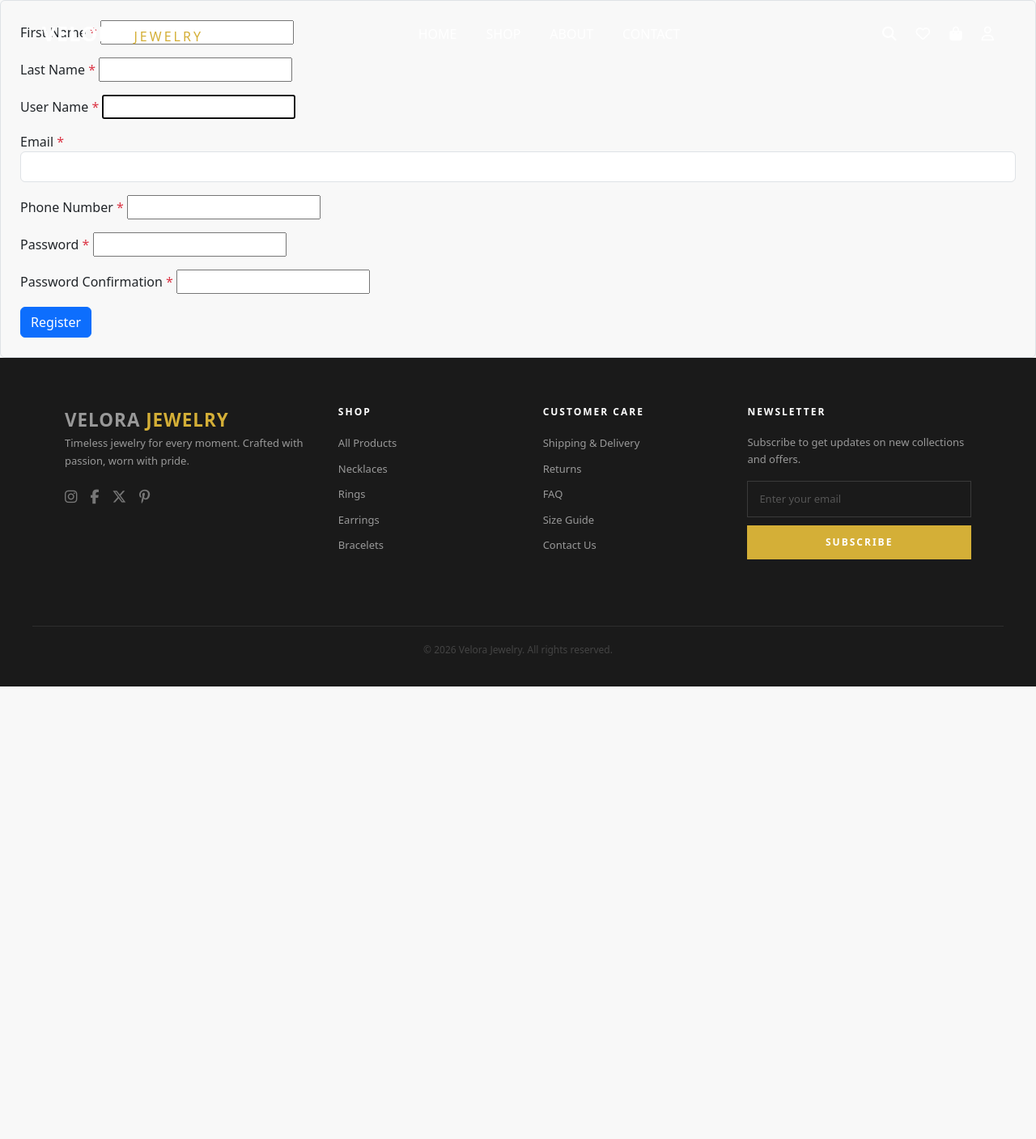
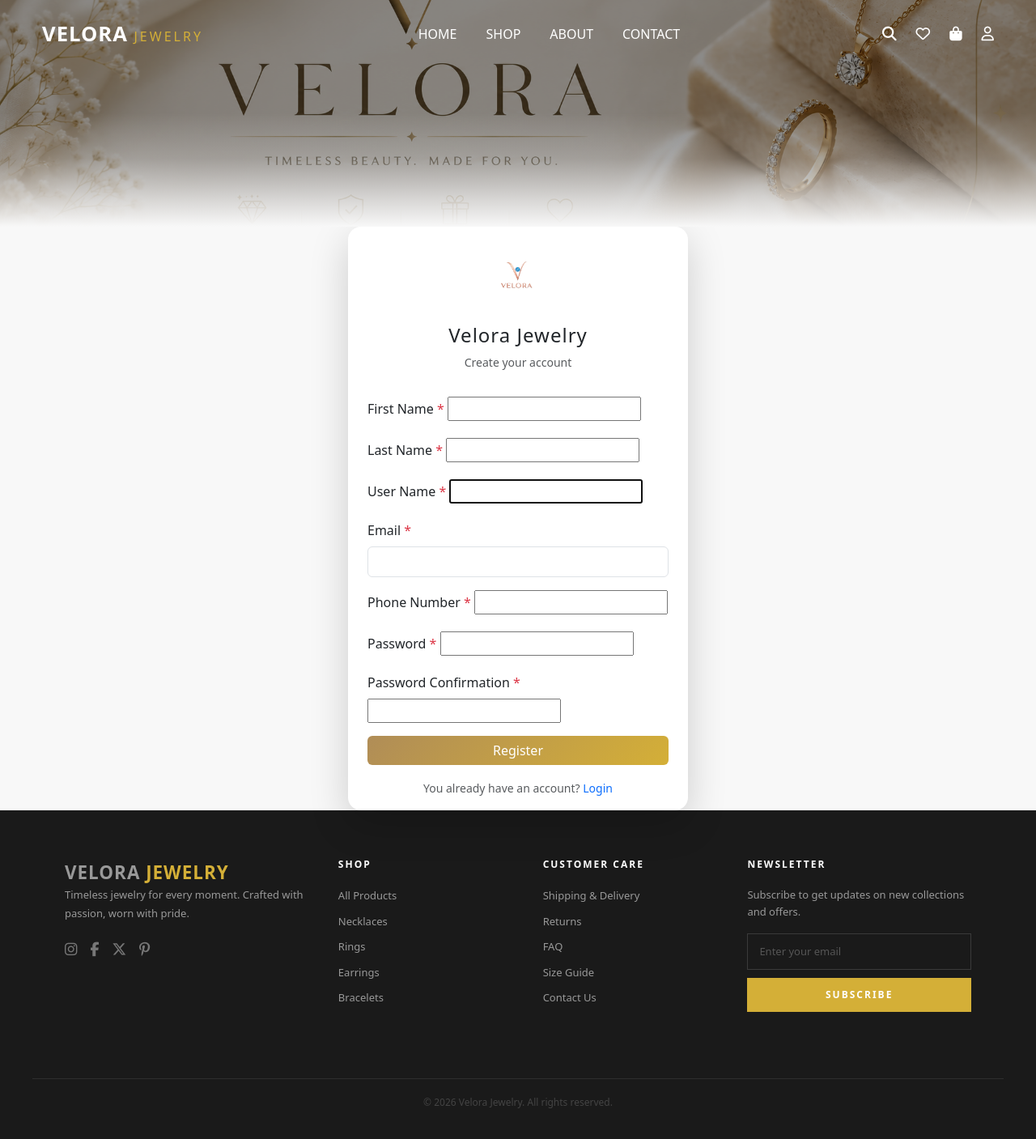
Before and after one commit to PDennise/velora_jewelry, a Django app: page /users/register/ in a window 1280 px wide. Shown: the whole page at 81% size. Before the commit the page ends 848 px from the top, so only its background shows below. Run offline with Django 4.2, Linux system fonts and the light colour scheme; data that the repository does not hold is empty; some libraries are stand-ins or nearby versions.

Commit message:
feat(auth): enhance login page UI with Velora Jewelry branding and UX improvements, add banner to views

```diff
--- a/users/templates/users/register.html
+++ b/users/templates/users/register.html
@@ -2,79 +2,93 @@
 {% load static %}
 
 {% block content %}
-<form method="post" class="p-4 border rounded">
-  {% csrf_token %}
+<div class="container d-flex justify-content-center align-items-center" style="min-height: 80vh;">
+  <div class="card shadow-lg border-0" style="width: 100%; max-width: 420px; border-radius: 16px;">
 
-  <div class="mb-3">
-    <label for="{{ form.first_name.id_for_label }}">
-      First Name <span class="text-danger">*</span>
-    </label>
-    {{ form.first_name }}
-    <div class="text-danger">
-      {{ form.first_name.errors }}
+    <!-- Logo / Brand -->
+    <div class="text-center mt-4">
+      <img src="{% static 'assets/images/logo.png' %}" alt="Velora Jewelry" style="height: 80px;">
+      <h4 class="mt-3" style="letter-spacing: 1px;">Velora Jewelry</h4>
+      <p class="text-muted small">Create your account</p>
     </div>
+
+    <div class="card-body px-4 py-3">
+
+      {% if form.errors %}
+        <div class="alert alert-danger">
+          Please correct the errors below.
+        </div>
+      {% endif %}
+
+      <form method="post">
+        {% csrf_token %}
+
+        <!-- First Name -->
+        <div class="mb-3">
+          <label class="form-label">First Name <span class="text-danger">*</span></label>
+          {{ form.first_name }}
+          <div class="text-danger small">{{ form.first_name.errors }}</div>
+        </div>
+
+        <!-- Last Name -->
+        <div class="mb-3">
+          <label class="form-label">Last Name <span class="text-danger">*</span></label>
+          {{ form.last_name }}
+          <div class="text-danger small">{{ form.last_name.errors }}</div>
+        </div>
+
+        <!-- Username -->
+        <div class="mb-3">
+          <label class="form-label">User Name <span class="text-danger">*</span></label>
+          {{ form.username }}
+          <div class="text-danger small">{{ form.username.errors }}</div>
+        </div>
+
+        <!-- Email -->
+        <div class="mb-3">
+          <label class="form-label">Email <span class="text-danger">*</span></label>
+          {{ form.email }}
+          <div class="text-danger small">{{ form.email.errors }}</div>
+        </div>
+
+        <!-- Phone -->
+        <div class="mb-3">
+          <label class="form-label">Phone Number <span class="text-danger">*</span></label>
+          {{ form.phone }}
+          <div class="text-danger small">{{ form.phone.errors }}</div>
+        </div>
+
+        <!-- Password -->
+        <div class="mb-3">
+          <label class="form-label">Password <span class="text-danger">*</span></label>
+          {{ form.password1 }}
+          <div class="text-danger small">{{ form.password1.errors }}</div>
+        </div>
+
+        <!-- Password Confirmation -->
+        <div class="mb-3">
+          <label class="form-label">Password Confirmation <span class="text-danger">*</span></label>
+          {{ form.password2 }}
+          <div class="text-danger small">{{ form.password2.errors }}</div>
+        </div>
+
+        <!-- Button -->
+        <button type="submit" class="btn w-100 text-white"
+                style="background: linear-gradient(135deg, #b08d57, #d4af37); border: none;">
+          Register
+        </button>
+
+      </form>
+    </div>
+
+    <!-- Footer -->
+    <div class="text-center pb-3">
+      <small class="text-muted">
+        You already have an account?
+        <a href="{% url 'users:login' %}" class="text-decoration-none">Login</a>
+      </small>
+    </div>
+
   </div>
-
-  <div class="mb-3">
-    <label for="{{ form.last_name.id_for_label }}">
-      Last Name <span class="text-danger">*</span>
-    </label>
-    {{ form.last_name }}
-    <div class="text-danger">
-      {{ form.last_name.errors }}
-    </div>
-  </div>
-
-  <div class="mb-3">
-    <label for="{{ form.username.id_for_label }}">
-      User Name <span class="text-danger">*</span>
-    </label>
-    {{ form.username }}
-    <div class="text-danger">
-      {{ form.username.errors }}
-    </div>
-  </div>
-
-  <div class="mb-3">
-    <label for="{{ form.email.id_for_label }}">
-      Email <span class="text-danger">*</span>
-    </label>
-    {{ form.email }}
-    <div class="text-danger">
-      {{ form.email.errors }}
-    </div>
-  </div>
-
-  <div class="mb-3">
-    <label for="{{ form.phone.id_for_label }}">
-      Phone Number <span class="text-danger">*</span>
-    </label>
-    {{ form.phone }}
-    <div class="text-danger">
-      {{ form.phone.errors }}
-    </div>
-  </div>
-
-  <div class="mb-3">
-    <label for="{{ form.password1.id_for_label }}">
-      Password <span class="text-danger">*</span>
-    </label>
-    {{ form.password1 }}
-    <div class="text-danger">
-      {{ form.password1.errors }}
-    </div>
-  </div>
-
-  <div class="mb-3">
-    <label for="{{ form.password2.id_for_label }}">
-      Password Confirmation <span class="text-danger">*</span>
-    </label>
-    {{ form.password2 }}
-    <div class="text-danger">
-      {{ form.password2.errors }}
-    </div>
-  </div>
-
-  <button type="submit" class="btn btn-primary">Register</button>
-</form>
+</div>
 {% endblock %}
--- a/users/views.py
+++ b/users/views.py
@@ -41,7 +41,7 @@ def register(request):
             messages.error(request, 'There was an error with your registration. Please check the form.')  # Error message
     else:
         form = CustomUserCreationForm()                                     # Create an empty user registration form
-    return render(request, 'users/register.html', {'form': form})           # Render the registration template with the form
+    return render(request, 'users/register.html', {'form': form, 'banner_image' : '/static/assets/images/profile-img.png'})           # Render the registration template with the form
 
 def user_login(request):
     if request.method == 'POST':
@@ -67,7 +67,8 @@ def user_login(request):
         else:
             messages.error(request, 'Invalid email or password.')        # Error message                                       # Redirect to the homepage after successful login
 
-    return render(request, 'users/login.html')
+    return render(request, 'users/login.html', {"banner_image" : "/static/assets/images/profile-img.png"}
+)
 
 def user_logout(request):
     logout(request)
```
Also changed, not shown: users/templates/users/login.html (+46 -6 lines).
